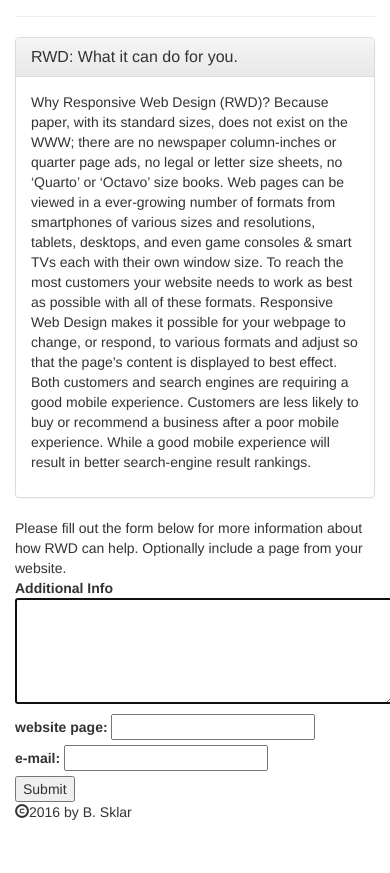
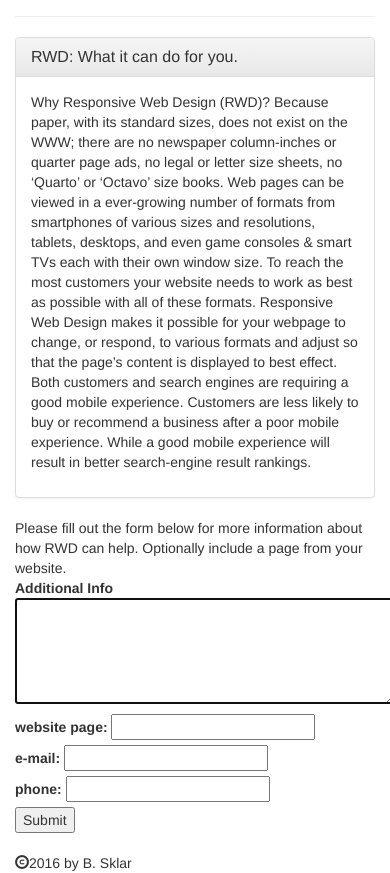
Before and after one commit to brskl/HTML5_200_HW02, a plain HTML site: page index.html in a window 390 px wide. Shown: the part 152-1025 px from the top of the page. Before the commit the page ends 974 px from the top, so only its background shows below. Drawn offline with nearby package versions, Linux system fonts and the light colour scheme.

Commit message:
added phone field

```diff
--- a/index.html
+++ b/index.html
@@ -38,8 +38,10 @@
       </label><br/>
       <label>website page: <input type="url" name=”url”></label><br/>
       <label>e-mail: <input required type=”email” name=”email”></label><br/>
+      <label>phone: <input type=”tel” name=”tel”></label><br/>
       <input type="submit" value="Submit" name="submit">
     </form>
+    <br/>
     <footer>
       <span class="glyphicon glyphicon-copyright-mark" aria-hidden="true"></span>2016 by B. Sklar
     </footer>
```
